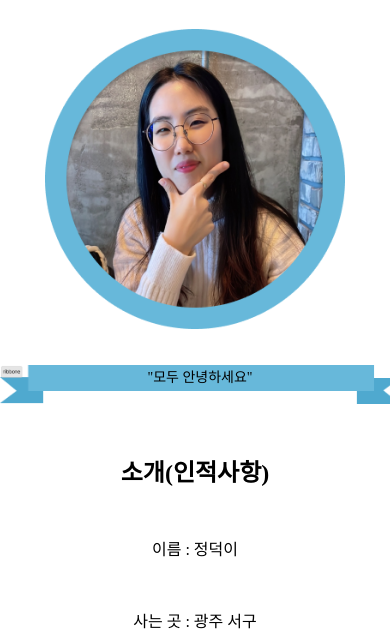
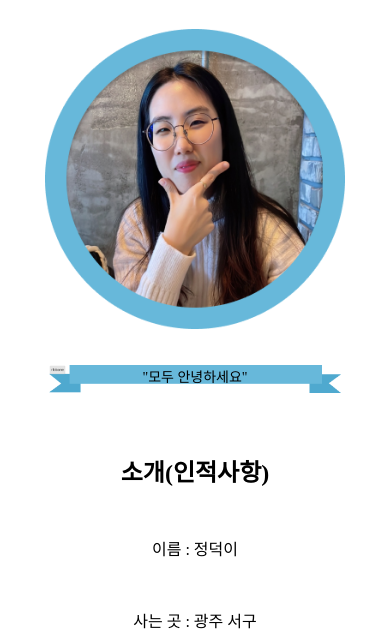
Before and after one commit to jjok9983/about-me, a plain HTML site: page index.html in a window 390 px wide. Shown: the part 203-844 px from the top of the page. Drawn offline with Linux system fonts and the light colour scheme.

Commit message:
최종 미디어쿼리 업데이트

```diff
--- a/main.js
+++ b/main.js
@@ -1 +1 @@
-alert(screen.availWidth);  //System.out.print("")와 같음
+//alert(screen.availWidth);  //System.out.print("")와 같음
--- a/style.css
+++ b/style.css
@@ -68,9 +68,10 @@ body{
 }
 
 /*p350 미디어 쿼리 작성위치(보통 끝에 작성!!*/
+
 @media screen and (max-width : 480px) {
     #moto {
-        width: 400px;
+        width: 75%;
         background-size: contain;
         background-repeat: no-repeat;
         height: 40px;
```
